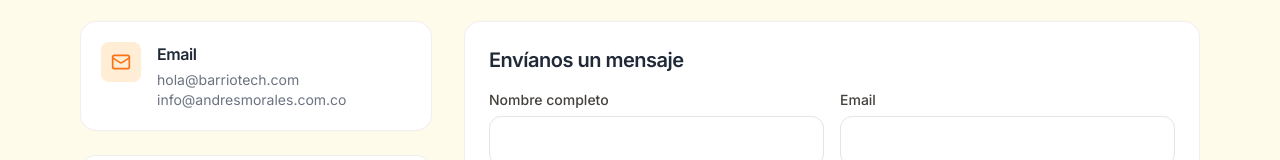
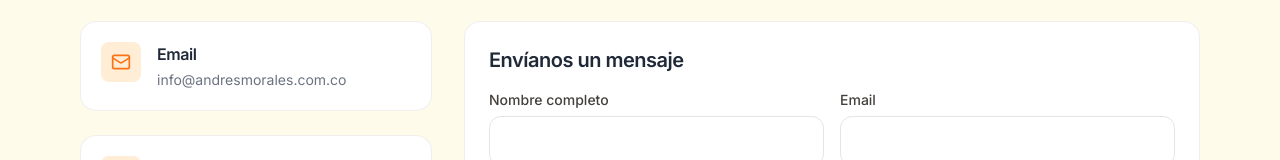
Before and after one commit to andresmoralesc1/gps-street-sellers, a Next.js app in the folder apps/web/: page /contacto in a window 1280 px wide. Shown: the part 228-388 px from the top of the page. Built offline with nearby package versions, Linux system fonts and the light colour scheme; no server answers.

Commit message:
chore(contacto): remove hola@barriotech.com email
Only info@andresmorales.com.co remains.

```diff
--- a/apps/web/components/marketing/ContactoView.tsx
+++ b/apps/web/components/marketing/ContactoView.tsx
@@ -18,7 +18,6 @@ const SUBJECT_OPTIONS = [
 
 const MAX_MESSAGE_LENGTH = 2000
 const MIN_MESSAGE_LENGTH = 10
-const EMAIL_HELLO = 'hola@barriotech.com'
 const EMAIL_INFO = 'info@andresmorales.com.co'
 const PHONE_DISPLAY = '+57 324 542 5387'
 const PHONE_RAW = '+573245425387'
@@ -126,12 +125,6 @@ export function ContactoView() {
                 </div>
                 <div className="min-w-0">
                   <h3 className="font-semibold text-gray-800 mb-1">Email</h3>
-                  <a
-                    href={`mailto:${EMAIL_HELLO}`}
-                    className="block text-gray-500 text-sm hover:text-primary truncate"
-                  >
-                    {EMAIL_HELLO}
-                  </a>
                   <a
                     href={`mailto:${EMAIL_INFO}`}
                     className="block text-gray-500 text-sm hover:text-primary truncate"
```
